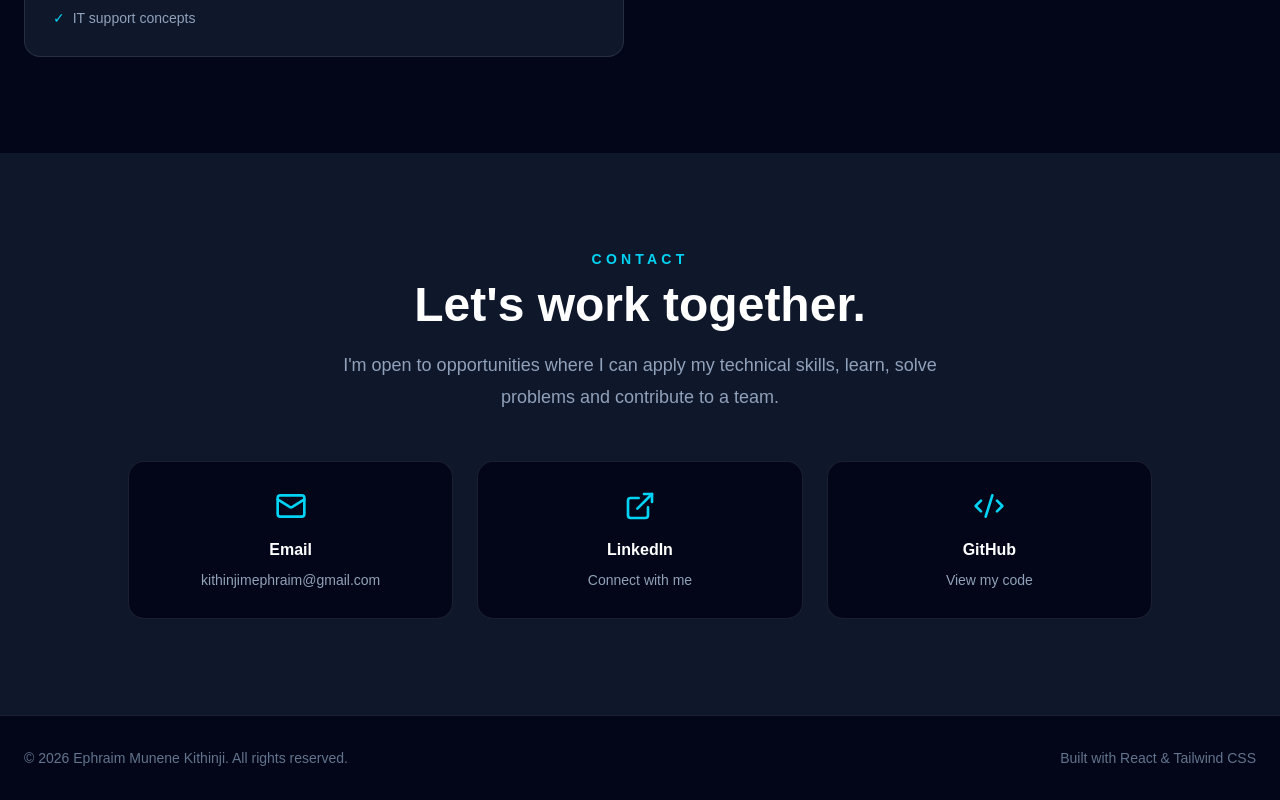
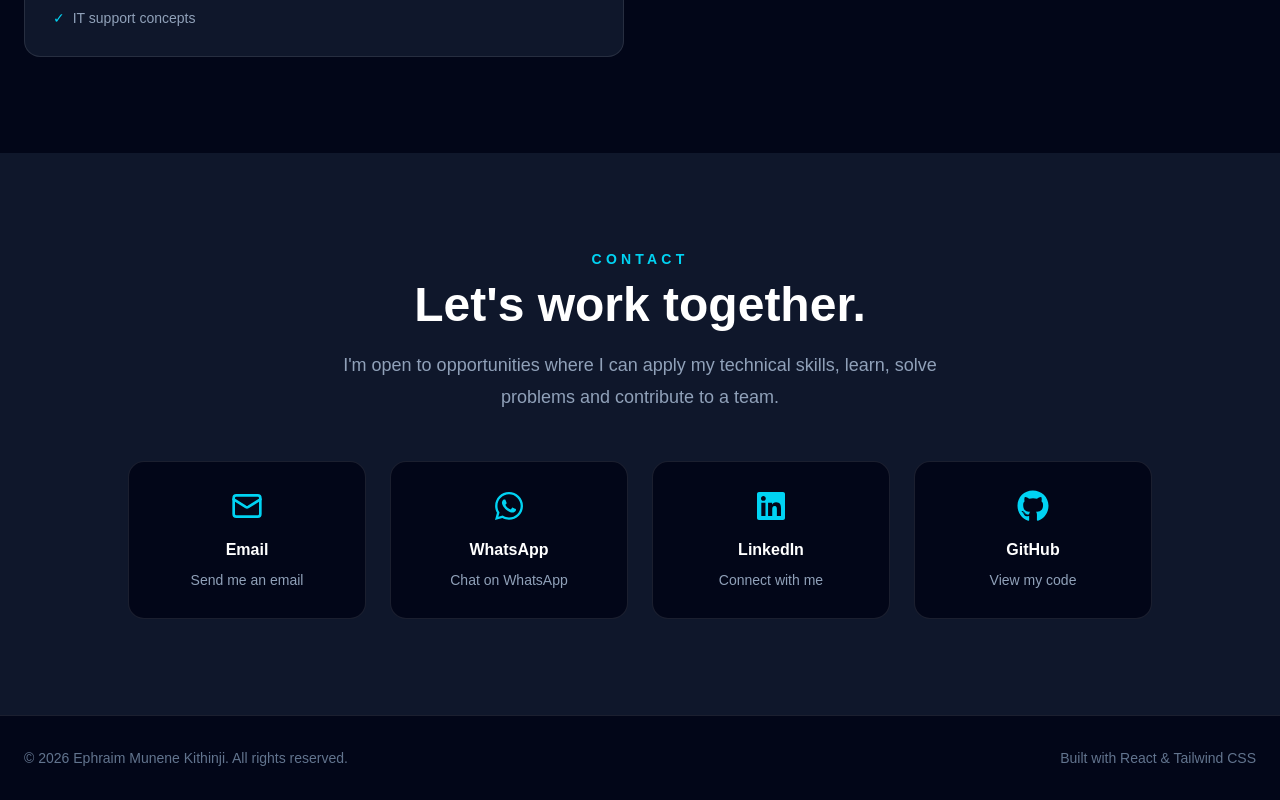
Before and after one commit to Es-ephraim/ephraim-portfolio, a React (Vite) app: page /contact in a window 1280 px wide. Shown: the part 5231-6031 px from the top of the page. Built offline with nearby package versions, Linux system fonts and the light colour scheme.

Commit message:
Update contact section and social icons

```diff
--- a/package.json
+++ b/package.json
@@ -15,6 +15,7 @@
     "motion": "^13.2.0",
     "react": "^19.2.8",
     "react-dom": "^19.2.8",
+    "react-icons": "^5.7.0",
     "tailwindcss": "^4.3.3"
   },
   "devDependencies": {
--- a/src/components/Contact.jsx
+++ b/src/components/Contact.jsx
@@ -1,26 +1,34 @@
-import { Mail, Code2, ExternalLink } from 'lucide-react'
+import { Mail} from 'lucide-react'
 import { motion } from 'motion/react'
+import { FaWhatsapp, FaGithub, FaLinkedin } from 'react-icons/fa'
 
 function Contact() {
   const contactLinks = [
     {
       title: 'Email',
-      description: 'kithinjimephraim@gmail.com',
+      description: 'Send me an email',
       href: 'mailto:kithinjimephraim@gmail.com',
       icon: Mail,
     },
     {
+        title: 'WhatsApp',
+        description: 'Chat on WhatsApp',
+        href: 'https://wa.me/+254799689652',
+        icon: FaWhatsapp,
+        external: true,
+      },
+    {
       title: 'LinkedIn',
       description: 'Connect with me',
       href: 'https://www.linkedin.com/in/ephraim-munene-ab3321369',
-      icon: ExternalLink,
+      icon: FaLinkedin,
       external: true,
     },
     {
       title: 'GitHub',
       description: 'View my code',
       href: 'https://github.com/Es-ephraim',
-      icon: Code2,
+      icon: FaGithub,
       external: true,
     },
   ]
@@ -64,7 +72,7 @@ function Contact() {
               },
             },
           }}
-          className="mt-12 grid gap-6 md:grid-cols-3"
+          className="mt-12 grid gap-6 sm:grid-cols-2 lg:grid-cols-4"
         >
 
           {contactLinks.map((contact) => {
```
Also changed, not shown: 1 other file (tests, documents, lock files or other folders).
